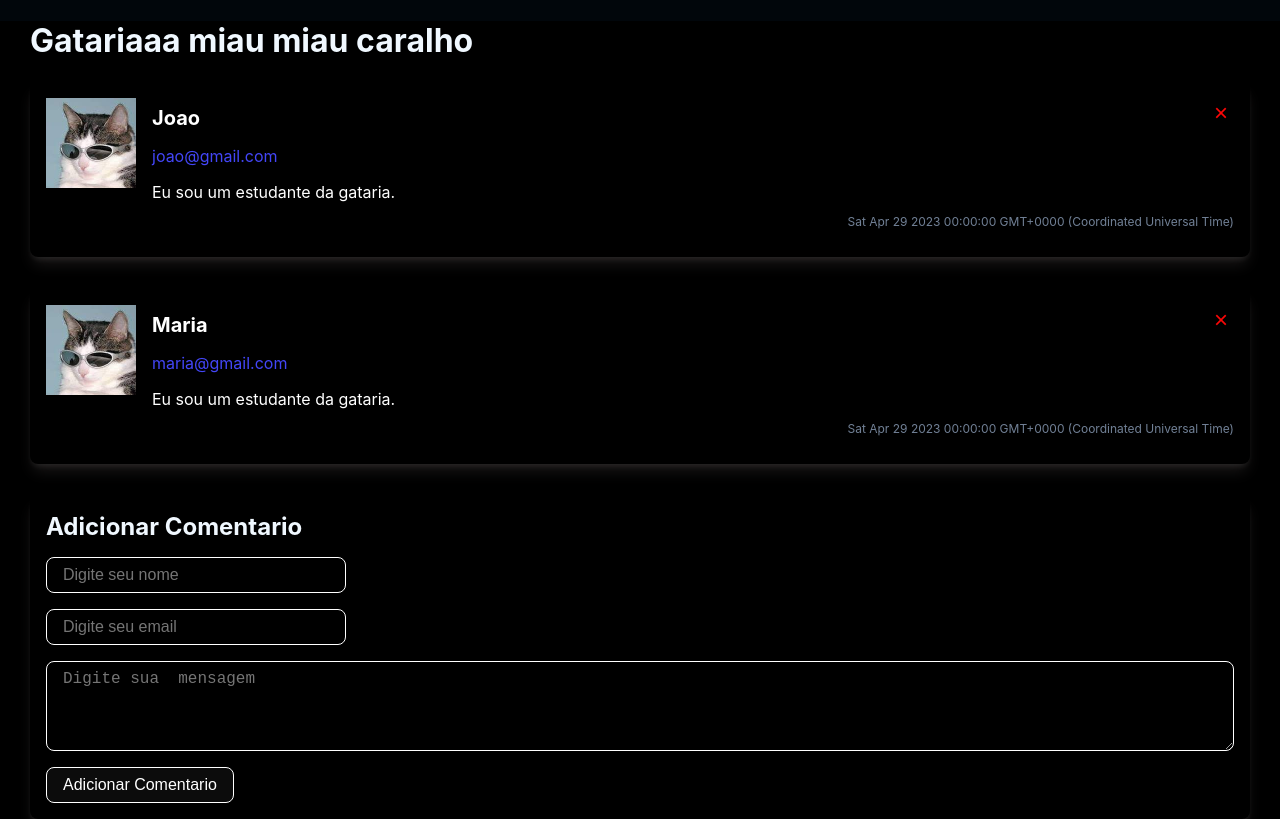
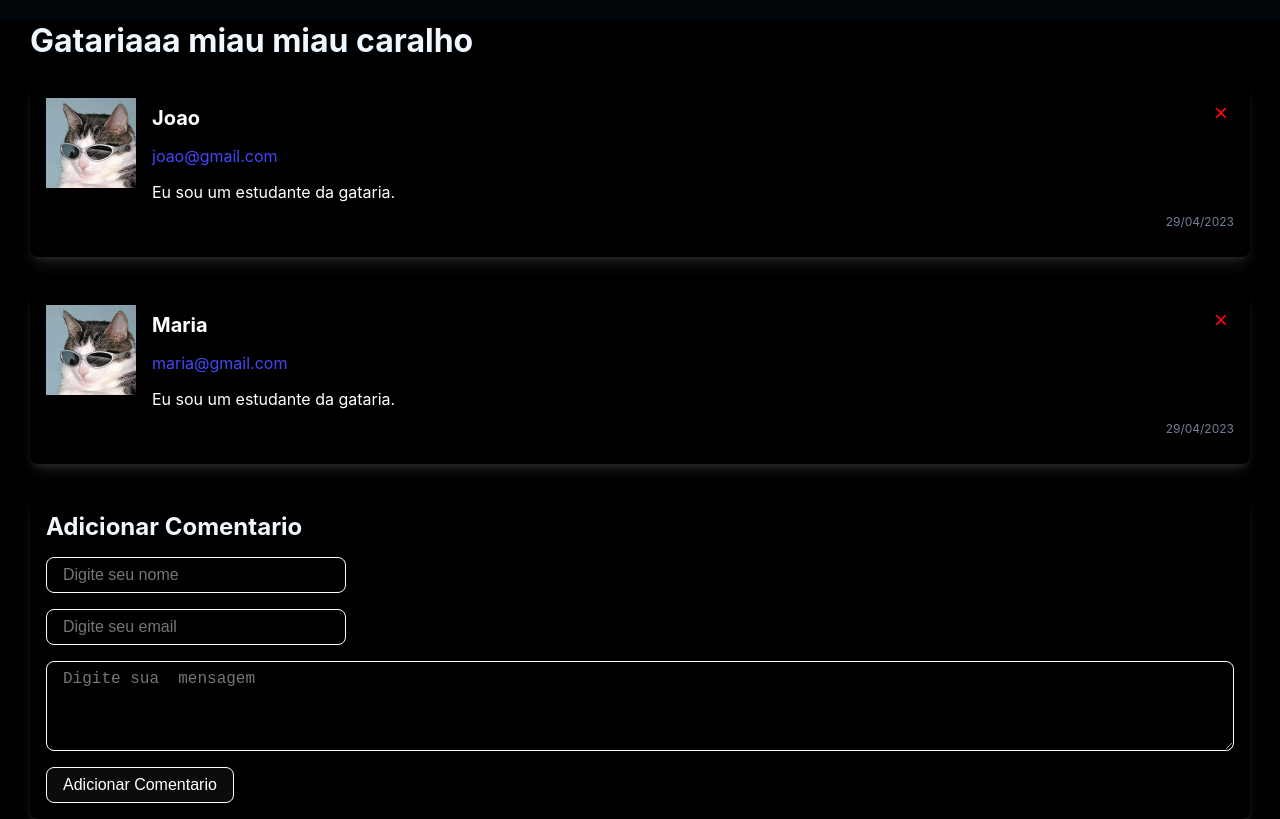
Before and after one commit to thailanelopes/curso_react, a React (Create React App) app in the folder curso-react/: page / in a window 1280 px wide. Built offline with nearby package versions, Linux system fonts and the light colour scheme.

Commit message:
instalando pacotes

```diff
--- a/curso-react/package.json
+++ b/curso-react/package.json
@@ -6,6 +6,7 @@
     "@testing-library/jest-dom": "^5.16.5",
     "@testing-library/react": "^13.4.0",
     "@testing-library/user-event": "^13.5.0",
+    "date-fns": "^2.29.3",
     "react": "^18.2.0",
     "react-dom": "^18.2.0",
     "react-scripts": "5.0.1",
--- a/curso-react/src/App.js
+++ b/curso-react/src/App.js
@@ -8,14 +8,14 @@
       {
         nome: "Joao",
         email: "joao@gmail.com",
-        data: new Date(2023, 3, 29),
+        data: new Date(2023, 3, 29, 17, 30, 0),
         mensagem: "Eu sou um estudante da gataria.",
       },
 
       {
         nome: "Maria",
         email: "maria@gmail.com",
-        data: new Date(2023, 3, 29),
+        data: new Date(2023, 3, 29, 17, 30, 0),
         mensagem: "Eu sou um estudante da gataria.",
       },
     ],
--- a/curso-react/src/components/Comentario.js
+++ b/curso-react/src/components/Comentario.js
@@ -1,4 +1,7 @@
 import React from "react";
+import { formatRelative } from "date-fns";
+import { ptBR } from "date-fns/locale";
+
 import "./Comentario.css";
 import imagemUsuario from "./images.jpg";
 //jsx
@@ -15,7 +18,9 @@
         <h2 class="nome">{props.nome}</h2>
         <p className="email">{props.email}</p>
         <p class="mensagem">{props.children}</p>
-        <p class="data">{props.data.toString()}</p>
+        <p class="data">
+          {formatRelative(props.data, new Date(), { locale: ptBR })}
+        </p>
         <button onClick={props.onRemove}>&times;</button>
       </div>
     </div>
```
Also changed, not shown: 1 other file (tests, documents, lock files or other folders).
